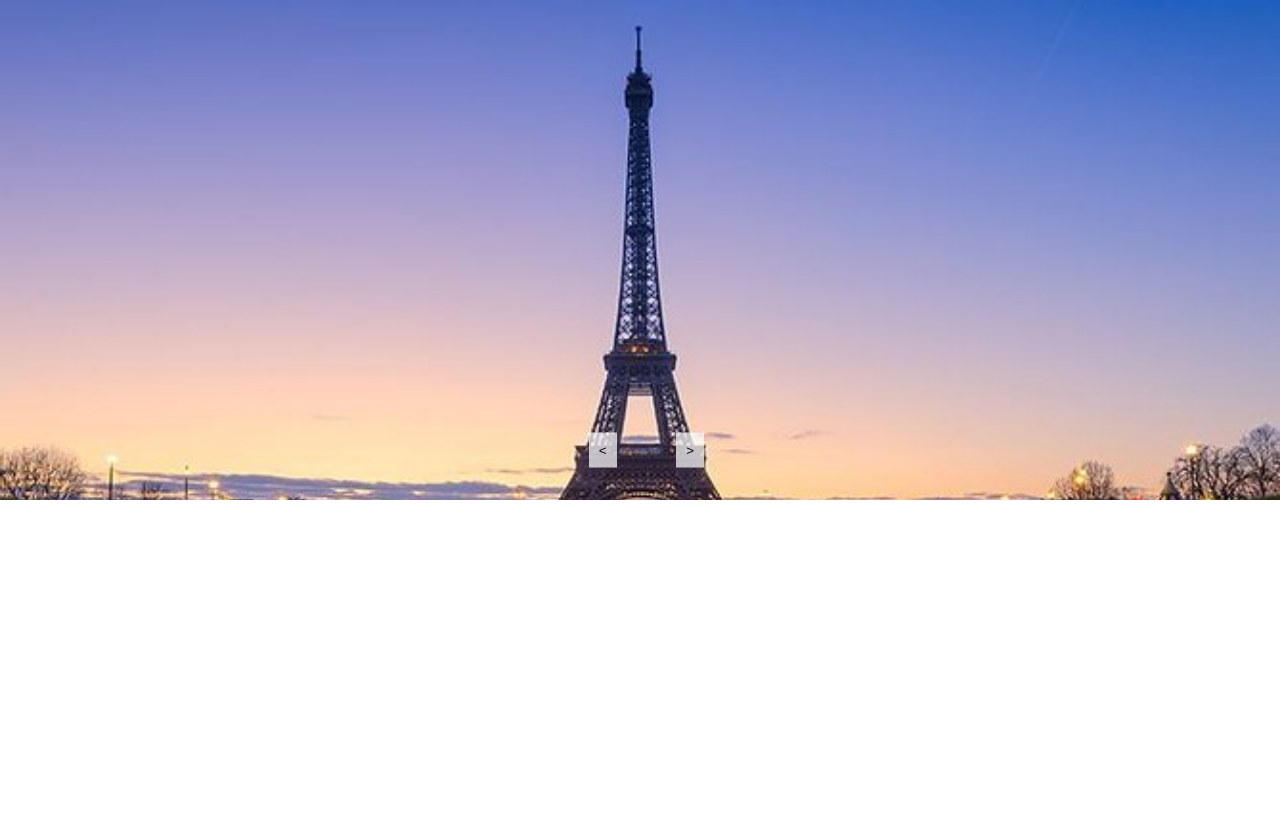
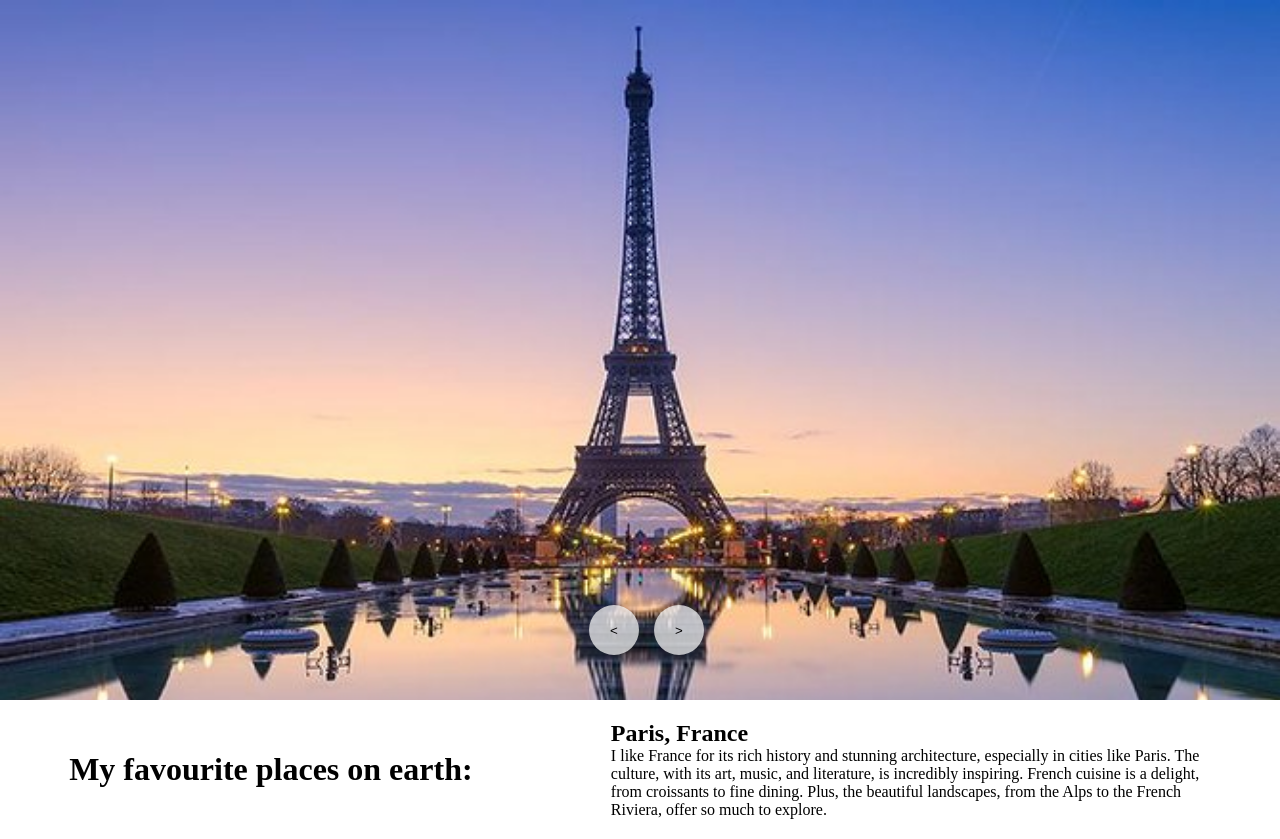
Before and after one commit to cleopatraropot/image-slider, a plain HTML site: page index.html in a window 1280 px wide. Before the commit the page ends 800 px from the top, so only its background shows below. Drawn offline with Linux system fonts and the light colour scheme.

Commit message:
js and some things fixed

```diff
--- a/index.css
+++ b/index.css
@@ -7,7 +7,7 @@
 .slider {
   position: relative;
   max-width: 100%;
-  max-height: 500px;
+  max-height: 700px;
   overflow: hidden;
 }
 
@@ -26,6 +26,9 @@ button {
   border: none;
   padding: 10px;
   cursor: pointer;
+  border-radius: 50%;
+  width: 50px;
+  height: 50px;
 }
 
 #prev-btn {
@@ -35,3 +38,15 @@ button {
 #next-btn {
   right: 45%;
 }
+
+.text-content {
+  display: flex;
+  justify-content: space-around;
+  align-items: center;
+  padding-top: 20px;
+  padding-bottom: 20px;
+}
+
+#slider-location-details {
+  width: 600px;
+}
--- a/index.html
+++ b/index.html
@@ -13,8 +13,12 @@
             <button id="prev-btn"><</button>
             <button id="next-btn">></button>
         </div>
-        <div class="">
-            <h1>My favourite places on earth</h1>
+    </div>
+    <div class="text-content">
+        <h1>My favourite places on earth:</h1>
+        <div class="location">
+            <h2 id="slider-location"></h2>
+            <p id="slider-location-details"></p>
         </div>
     </div>
     <script src="index.js"></script>
--- a/index.js
+++ b/index.js
@@ -6,22 +6,51 @@ const images = [
     'images/image-5.jpg',
 ];
 
+const aboutLocation = [
+    {
+        name: "Paris, France",
+        details: "I like France for its rich history and stunning architecture, especially in cities like Paris. The culture, with its art, music, and literature, is incredibly inspiring. French cuisine is a delight, from croissants to fine dining. Plus, the beautiful landscapes, from the Alps to the French Riviera, offer so much to explore."
+    },
+    {
+        name: "Rome, Italy",
+        details: "I love Rome for its rich history, breathtaking architecture, and vibrant culture. The ancient ruins, like the Colosseum and the Roman Forum, transport you back in time. Its charming streets and piazzas are filled with life, art, and delicious food. Every corner holds a story, making it a truly magical city."
+    },
+    {
+        name: "Greece",
+        details: "I love Greece for its rich history, stunning landscapes, and vibrant culture. The crystal-clear waters and beautiful islands create a serene atmosphere. Greek cuisine, with its fresh flavors and healthy ingredients, is incredible. The warmth and hospitality of the Greek people make every visit memorable."
+    },
+    {
+        name: "New York, USA",
+        details: "I love New York for its vibrant energy and endless opportunities. The city's diverse culture, iconic landmarks, and fast-paced lifestyle make it incredibly exciting. There's always something to explore, from world-class museums to hidden cafes. The skyline at night is breathtaking, and it feels like anything is possible here."
+    },
+    {
+        name: "Istanbul, Turkey",
+        details: "Istanbul captivates me with its rich history, where ancient landmarks meet vibrant modern life. The city's unique blend of European and Asian cultures is fascinating. Its stunning architecture, like the Hagia Sophia and the Blue Mosque, showcases remarkable artistry. Plus, the Bosphorus offers breathtaking views and an incredible atmosphere."
+    },
+]
+
 let currentIndex = 0;
 
 const sliderImage = document.getElementById('slider-image');
+const sliderLocation = document.getElementById('slider-location');
+const sliderLocationDetails = document.getElementById('slider-location-details');
 const prevBtn = document.getElementById('prev-btn');
 const nextBtn = document.getElementById('next-btn');
 
-function updateImage() {
+function updateSlider() {
     sliderImage.src = images[currentIndex];
+    sliderLocation.textContent = aboutLocation[currentIndex].name
+    sliderLocationDetails.textContent = aboutLocation[currentIndex].details
 }
 
 nextBtn.addEventListener('click', () => {
     currentIndex = (currentIndex + 1) % images.length;
-    updateImage();
+    updateSlider();
 });
 
 prevBtn.addEventListener('click', () => {
     currentIndex = (currentIndex - 1 + images.length) % images.length;
-    updateImage();
+    updateSlider();
 })
+
+updateSlider();
```
